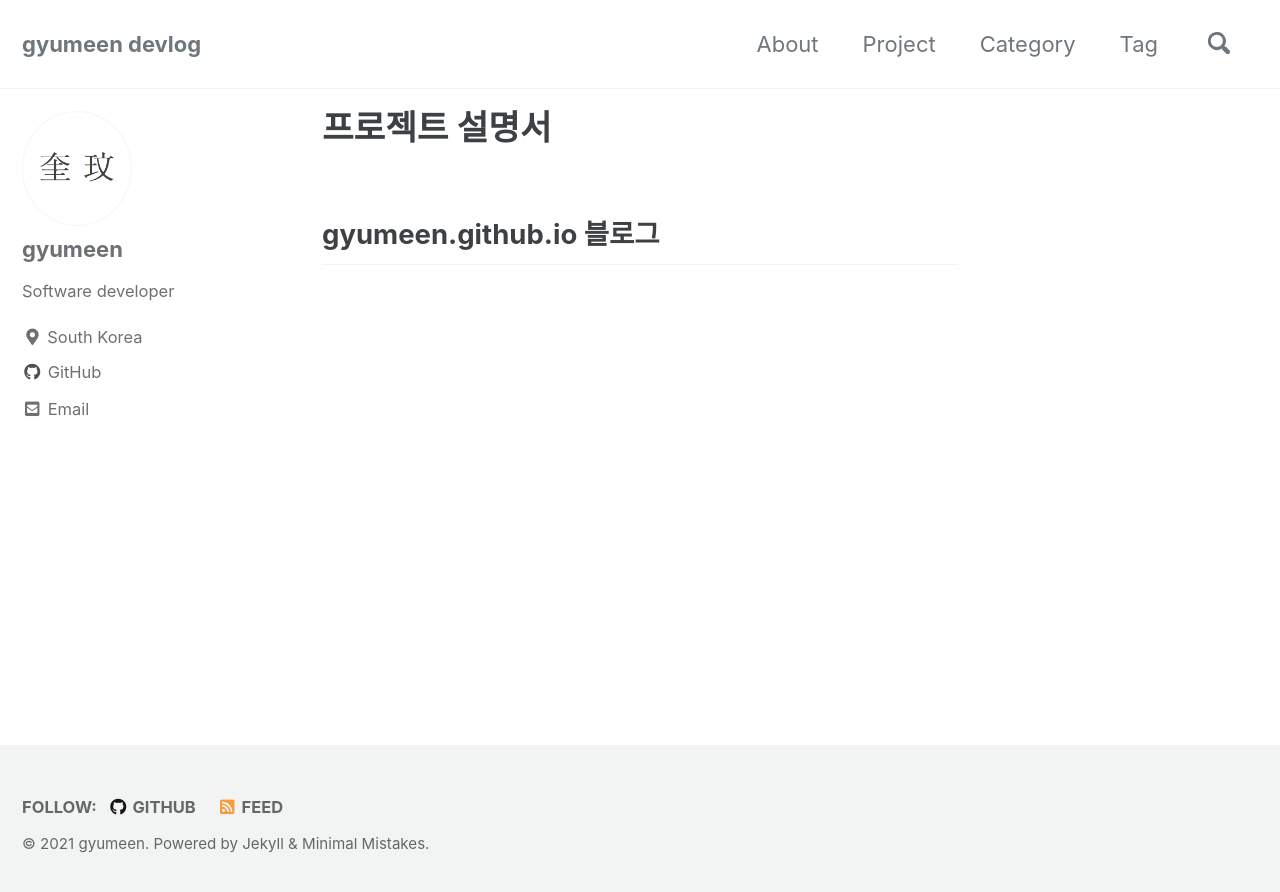
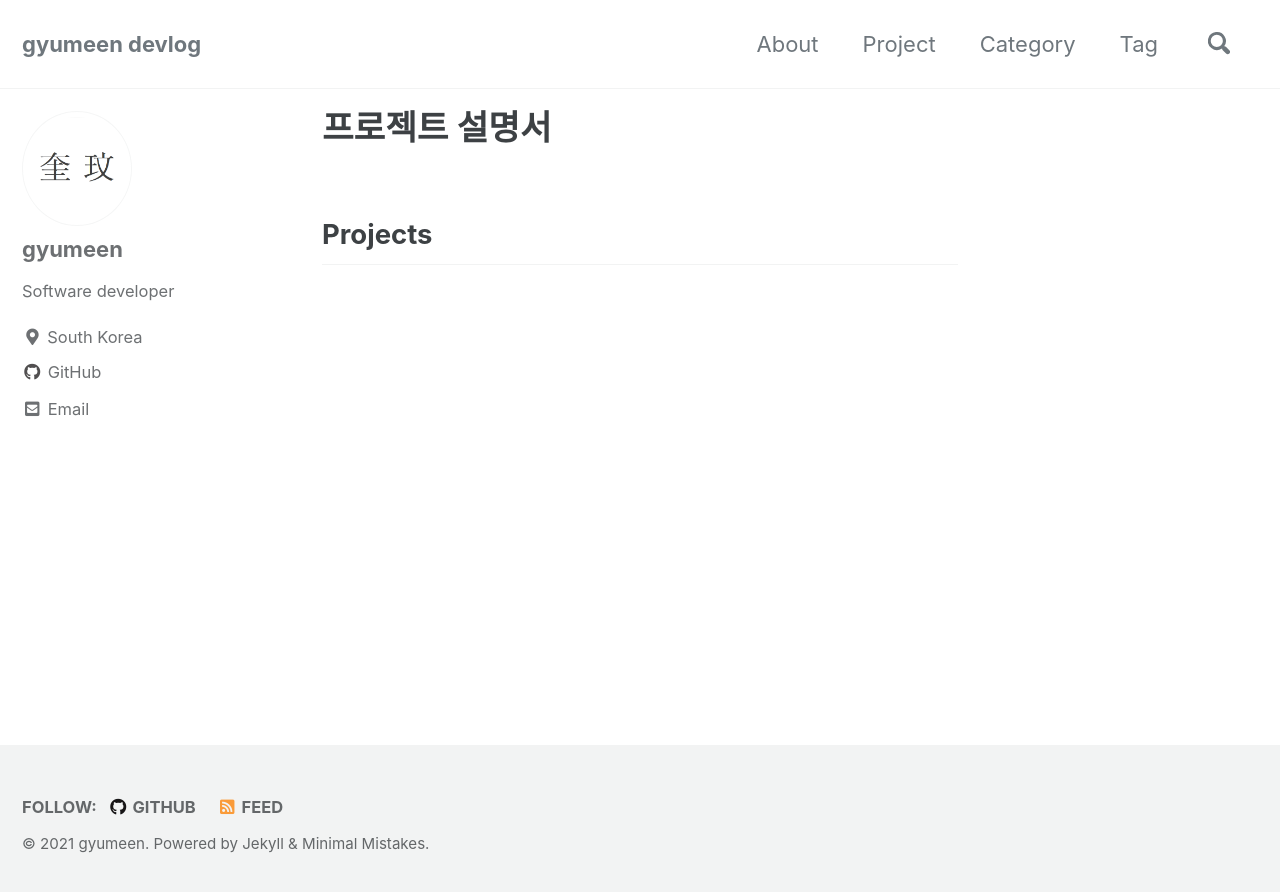
Before and after one commit to gyumeen/gyumeen.github.io, a Jekyll site: the page built from _pages/projects.md, in a window 1280 px wide. Shown: the top 892 px of the page. Built offline with Jekyll 4.4.1, drawn with Linux system fonts in a browser that asks for light colours; cached includes are drawn as plain includes.

Commit message:
Update projects.md

```diff
--- a/_pages/projects.md
+++ b/_pages/projects.md
@@ -5,4 +5,4 @@ layout: single
 author_profile: true
 ---
 
-## gyumeen.github.io 블로그
+## Projects
```
